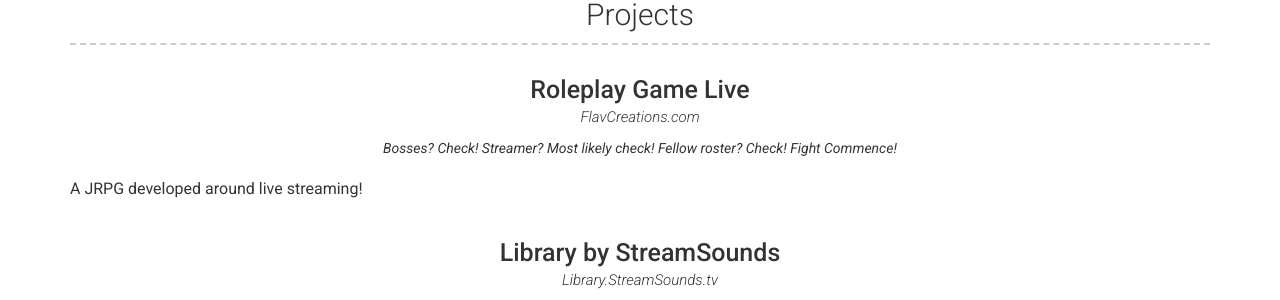
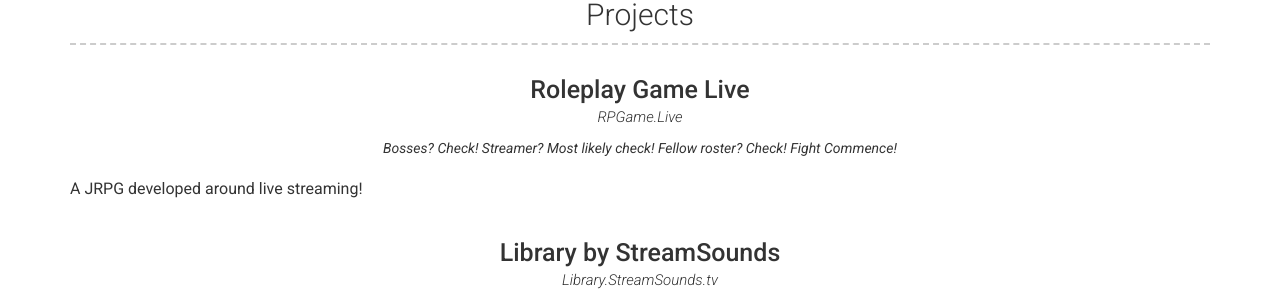
Before and after one commit to FlavCreations/resume.flavcreations.com, a Jekyll site: the page built from index.md, in a window 1280 px wide. Shown: the part 532-832 px from the top of the page. Built offline with Jekyll 4.4.1, drawn with Linux system fonts in a browser that asks for light colours; nearby versions of some CDN libraries.

Commit message:
Update projects.yml

```diff
--- a/_data/projects.yml
+++ b/_data/projects.yml
@@ -1,7 +1,7 @@
 # Project template
 - layout: top-middle
   name: Roleplay Game Live
-  link: FlavCreations.com
+  link: RPGame.Live
   github:
   quote: >
     Bosses? Check! Streamer? Most likely check! Fellow roster? Check! Fight Commence!
```
